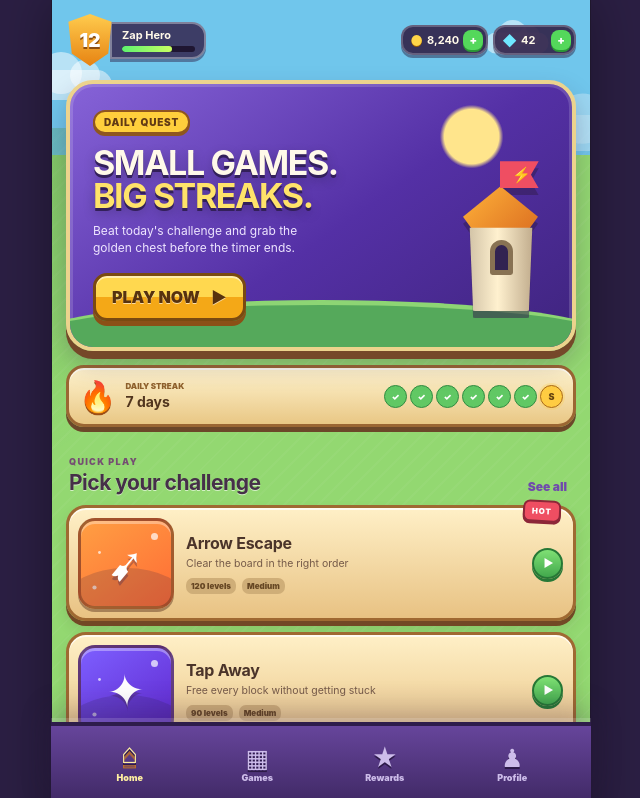
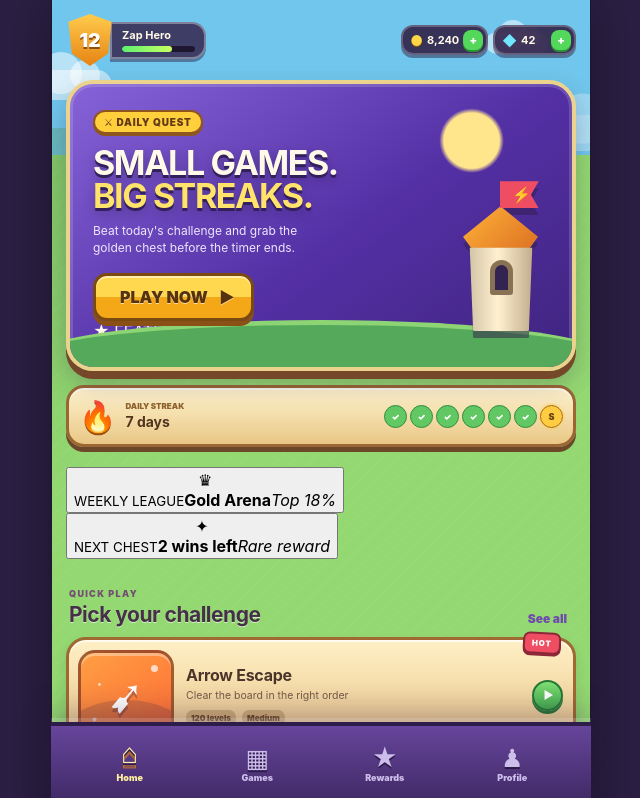
Before and after one commit to techzoneadapter-droid/MiniZap, a React (Vite) app: page / in a window 1280 px wide. Shown: the top 798 px of the page, without its empty margins (319-959 px from the left). Built offline with nearby package versions, Linux system fonts and the light colour scheme.

Commit message:
feat(ui): enrich MiniZap home with fantasy world layers

```diff
--- a/src/screens/HomeScreen.tsx
+++ b/src/screens/HomeScreen.tsx
@@ -5,19 +5,41 @@ import { SectionTitle } from '../components/SectionTitle'
 
 export function HomeScreen({ onPlay }: { onPlay: (game: MiniGame) => void }) {
   const featured = games[0]
+
   return (
     <main className="screen home-screen">
       <section className="hero-panel">
-        <div className="hero-cloud cloud-1" /><div className="hero-cloud cloud-2" />
+        <div className="hero-sun" />
+        <div className="hero-cloud cloud-1" />
+        <div className="hero-cloud cloud-2" />
+        <div className="hero-mountain mountain-a" />
+        <div className="hero-mountain mountain-b" />
+        <div className="hero-grass grass-a" />
+        <div className="hero-grass grass-b" />
+
         <div className="hero-copy">
-          <span className="eyebrow-chip">DAILY QUEST</span>
+          <span className="eyebrow-chip">⚔ DAILY QUEST</span>
           <h1>Small games.<br/><em>Big streaks.</em></h1>
           <p>Beat today's challenge and grab the golden chest before the timer ends.</p>
-          <button className="primary-cta" onClick={() => onPlay(featured)}>PLAY NOW <span>▶</span></button>
+          <button className="primary-cta hero-play" onClick={() => onPlay(featured)}>
+            <span className="button-shine" />
+            PLAY NOW <span>▶</span>
+          </button>
         </div>
+
         <div className="hero-tower">
+          <div className="tower-aura" />
           <div className="flag">⚡</div>
-          <div className="roof"/><div className="tower-window"/><div className="tower-base"/>
+          <div className="roof" />
+          <div className="tower-window" />
+          <div className="tower-base" />
+          <div className="tower-rock rock-a" />
+          <div className="tower-rock rock-b" />
+        </div>
+
+        <div className="hero-ribbon">
+          <span>★ FEATURED</span>
+          <b>Arrow Escape</b>
         </div>
       </section>
 
@@ -27,11 +49,23 @@ export function HomeScreen({ onPlay }: { onPlay: (game: MiniGame) => void }) {
         <div className="streak-days">{['M','T','W','T','F','S','S'].map((d,i)=><span key={`${d}-${i}`} className={i<6?'done':i===6?'today':''}>{i<6?'✓':d}</span>)}</div>
       </section>
 
+      <section className="home-event-row">
+        <button className="event-card purple">
+          <span className="event-icon">♛</span>
+          <div><small>WEEKLY LEAGUE</small><b>Gold Arena</b><em>Top 18%</em></div>
+        </button>
+        <button className="event-card gold">
+          <span className="event-icon">✦</span>
+          <div><small>NEXT CHEST</small><b>2 wins left</b><em>Rare reward</em></div>
+        </button>
+      </section>
+
       <SectionTitle eyebrow="QUICK PLAY" title="Pick your challenge" action="See all" />
       <div className="game-list">{games.slice(0,4).map(game => <GameCard key={game.id} game={game} onPlay={onPlay} />)}</div>
 
       <SectionTitle eyebrow="TODAY" title="Daily Challenge" />
       <button className="daily-card" onClick={() => onPlay(games[4])}>
+        <div className="daily-glow" />
         <div className="daily-crown">♛</div>
         <div><strong>Lightning Reflex</strong><span>Reach 850 points in 45 seconds</span><div className="reward-line"><b>+350</b> coins <b>+1</b> chest</div></div>
         <div className="daily-arrow">›</div>
```
